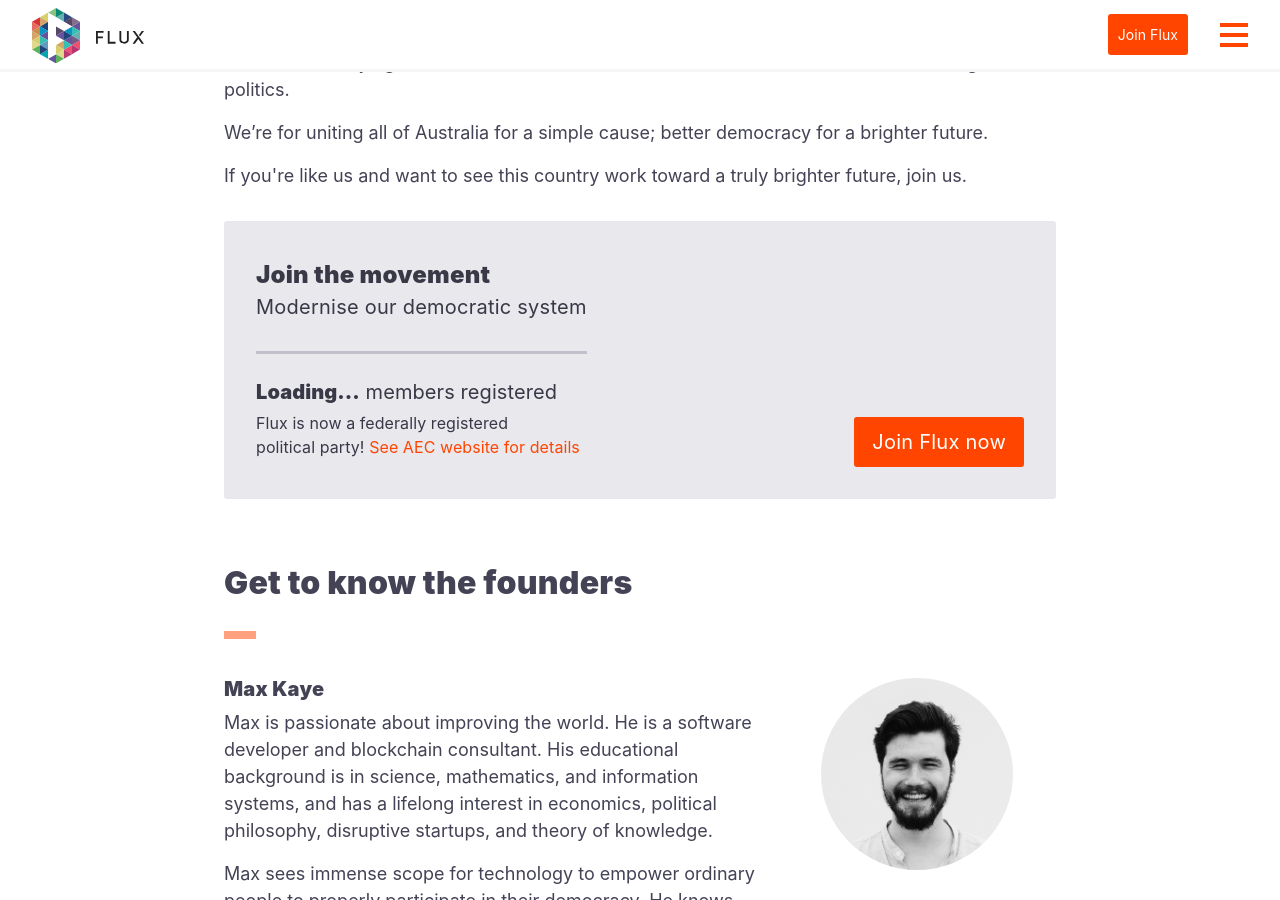
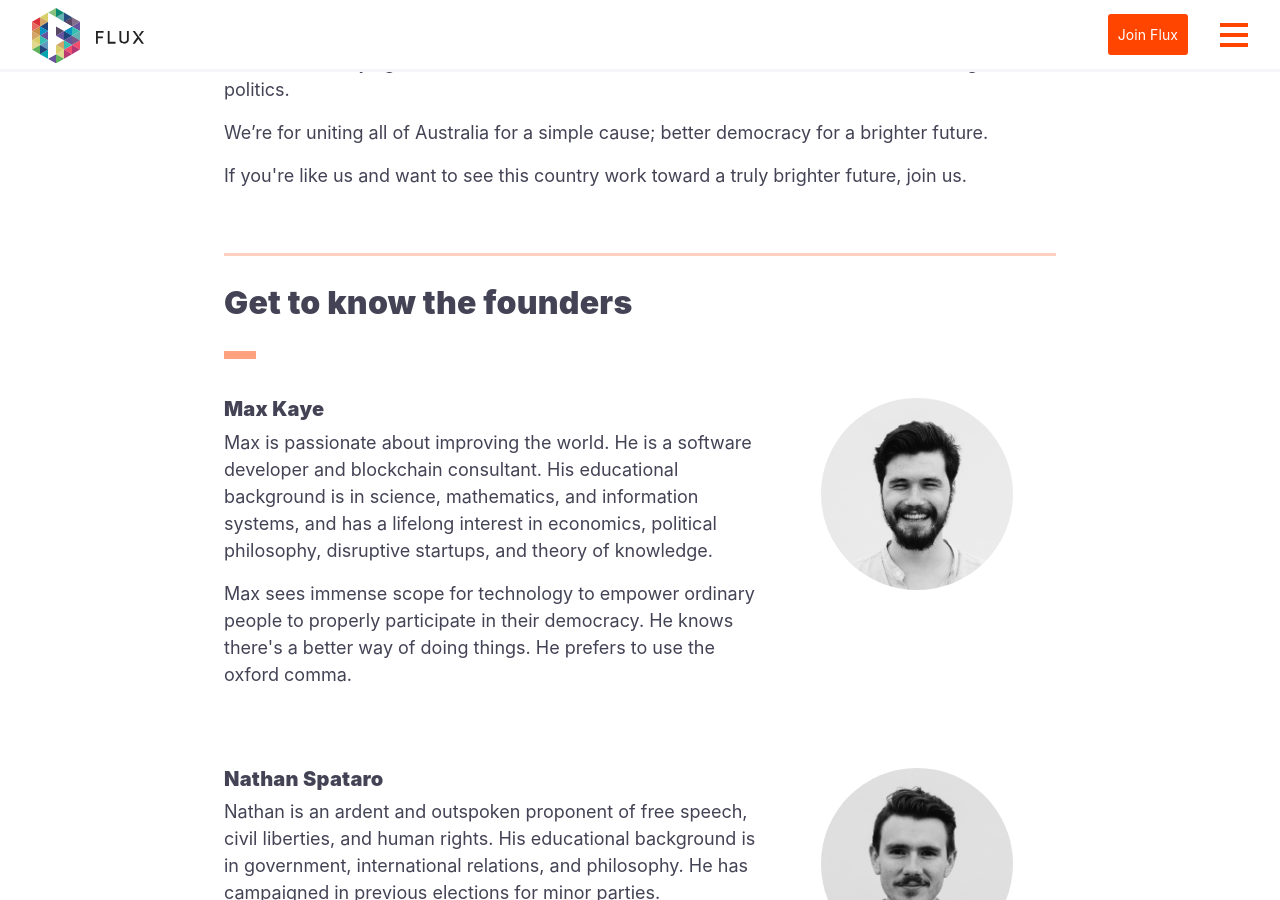
Before and after one commit to voteflux/flux-website-v2, a Jekyll site: the page built from _about/who.html, in a window 1280 px wide and 900 px high, scrolled down 686 px. Built offline with Jekyll 4.4.1, drawn with Linux system fonts in a browser that asks for light colours.

Commit message:
video added; ready to go live

```diff
--- a/_about/who.html
+++ b/_about/who.html
@@ -8,7 +8,8 @@
 ---
 {% include base.html %}
 
-<div class=""><p>We are Australians with a drive to improve democracy. We believe that our structure for decision making and leadership are outdated, and that with the technology we have available, we can do better. (See below for leadership)</p>
+<div class="mb4 ">
+  <p class="">We are Australians with a drive to improve democracy. We believe that our structure for decision making and leadership are outdated, and that with the technology we have available, we can do better. (See below for leadership)</p>
 
 <p>Flux is a movement not about ideology, but about progress for process. Flux Party members come from every age bracket and all walks of life, as well as from the left, centre, and right of politics.</p>
 
@@ -16,7 +17,8 @@
 
 <p>If you're like us and want to see this country work toward a truly brighter future, join us.</p></div>
 
-<div class="mb4">{% include components/inline-signup.html %}</div>
+
+{% include components/hr-muted.html %}
 
 
 {% include components/main-heading.html
--- /dev/null
+++ b/googlef2986453dfb56857.html
@@ -0,0 +1 @@
+google-site-verification: googlef2986453dfb56857.html
--- a/index.html
+++ b/index.html
@@ -137,9 +137,9 @@
       </div>
 
       <div class="lg-col-8 px2 lg-px3">
-        <a href="https://www.youtube.com/watch?v=N6pb5GoSvpY&feature=youtu.be" data-lity class="relative block">
+        <a href=" https://www.youtube.com/watch?v=i7MCxADcrwE&feature=youtu.be" data-lity class="relative block">
           <i class="material-icons absolute center-xy z2 white h00 muted">play_circle_filled</i>
-          <img class="col-12" src="http://img.youtube.com/vi/N6pb5GoSvpY/0.jpg" alt="preview 0">
+          <img class="col-12" src="http://img.youtube.com/vi/i7MCxADcrwE/0.jpg" alt="preview 0">
         </a>
         <!-- <h5 class="muted right-align">Caption goes here</h5> -->
       </div>
```
Also changed, not shown: 2 other files.
